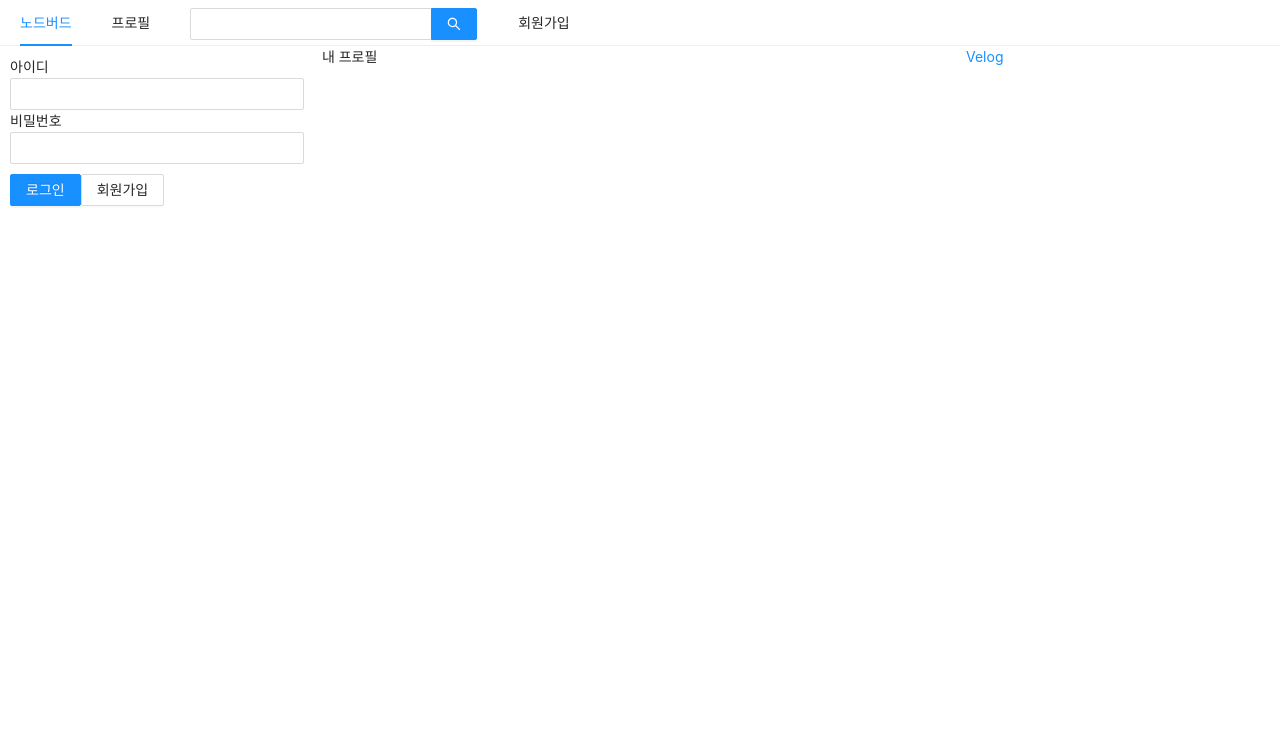
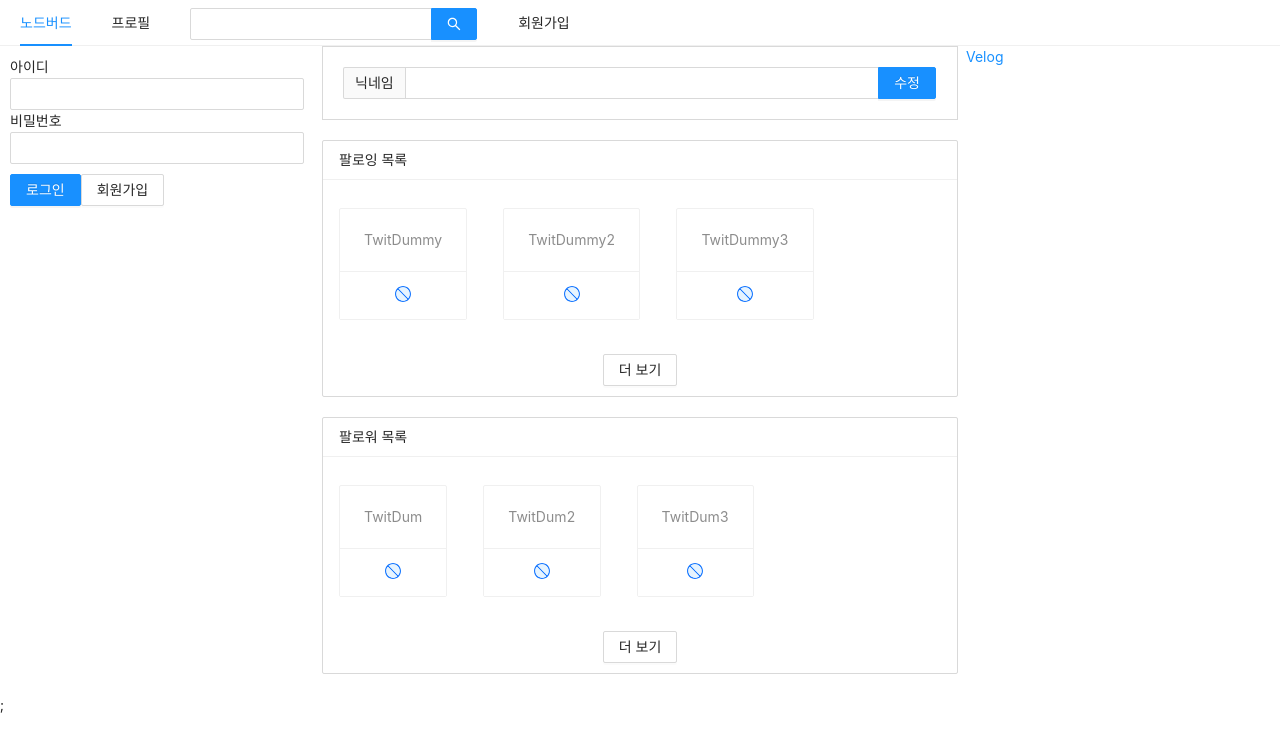
Before and after one commit to JHKIMS/TwitSide, a Next.js app: page /profile in a window 1280 px wide. Shown: the top 752 px of the page. Built offline with nearby package versions, Linux system fonts and the light colour scheme.

Commit message:
Twitter: 프로필 페이지 만들기

```diff
--- /dev/null
+++ b/components/FollowList.js
@@ -0,0 +1,36 @@
+import React from "react";
+import PropTypes from 'prop-types';
+import { Button, Card, List } from "antd";
+import { StopTwoTone } from "@ant-design/icons";
+
+const FollowList = ({ header, data }) => {
+  return (
+    <List
+      style={{ marginBottom: 20 }}
+      grid={{ gutter: 4, xs: 2, md: 3 }}
+      size="small"
+      header={<div>{header}</div>}
+      loadMore={
+        <div style={{ textAlign: "center", margin: "10px 0" }}>
+          <Button>더 보기</Button>
+        </div>
+      }
+      bordered
+      dataSource={data}
+      renderItem={(item) => (
+        <List.Item style={{marginTop: 20}}>
+            <Card actions={[<StopTwoTone key="stop"/>]}>
+                <Card.Meta description={item.nickname} />
+            </Card>
+        </List.Item>
+      )}
+    />
+  );
+};
+
+FollowList.propTypes = {
+    header: PropTypes.string.isRequired,
+    data: PropTypes.array.isRequired,
+}
+
+export default FollowList;
--- /dev/null
+++ b/components/NicknameEditForm.js
@@ -0,0 +1,20 @@
+import React, {useMemo} from "react";
+import { Form, Input } from "antd";
+
+const NickNameEditForm = () => {
+  const style = useMemo(
+    () => ({
+      marginBottom: "20px",
+      border: "1px solid #d9d9d9",
+      padding: "20px",
+    }),
+    []
+  );
+  return (
+    <Form style={style}>
+      <Input.Search addonBefore="닉네임" enterButton="수정" />
+    </Form>
+  );
+};
+
+export default NickNameEditForm;
--- a/pages/_app.js
+++ b/pages/_app.js
@@ -1,3 +1,4 @@
+import React from 'react';
 import 'antd/dist/antd.css'
 import PropTypes from 'prop-types';
 import Head from 'next/head';
--- a/pages/profile.js
+++ b/pages/profile.js
@@ -1,14 +1,22 @@
 import Head from "next/head";
 import AppLayout from "../components/AppLayout";
 import React from 'react';
+import NickNameEditForm from "../components/NicknameEditForm";
+import FollowList from "../components/FollowList";
 
 const profile = () => {
+  const followerList = [{nickname: 'TwitDummy'},{nickname: 'TwitDummy2'},{nickname: 'TwitDummy3'}]
+  const followingList = [{nickname: 'TwitDum'},{nickname: 'TwitDum2'},{nickname: 'TwitDum3'}]
   return (
     <>
       <Head>
         <div>내 Profile | TwitHoon</div>
       </Head>
-      <AppLayout>내 프로필</AppLayout>
+      <AppLayout>
+        <NickNameEditForm></NickNameEditForm>
+        <FollowList header="팔로잉 목록" data={followerList}/>
+        <FollowList header="팔로워 목록" data={followingList}/>
+      </AppLayout>;
     </>
   );
 };
```
